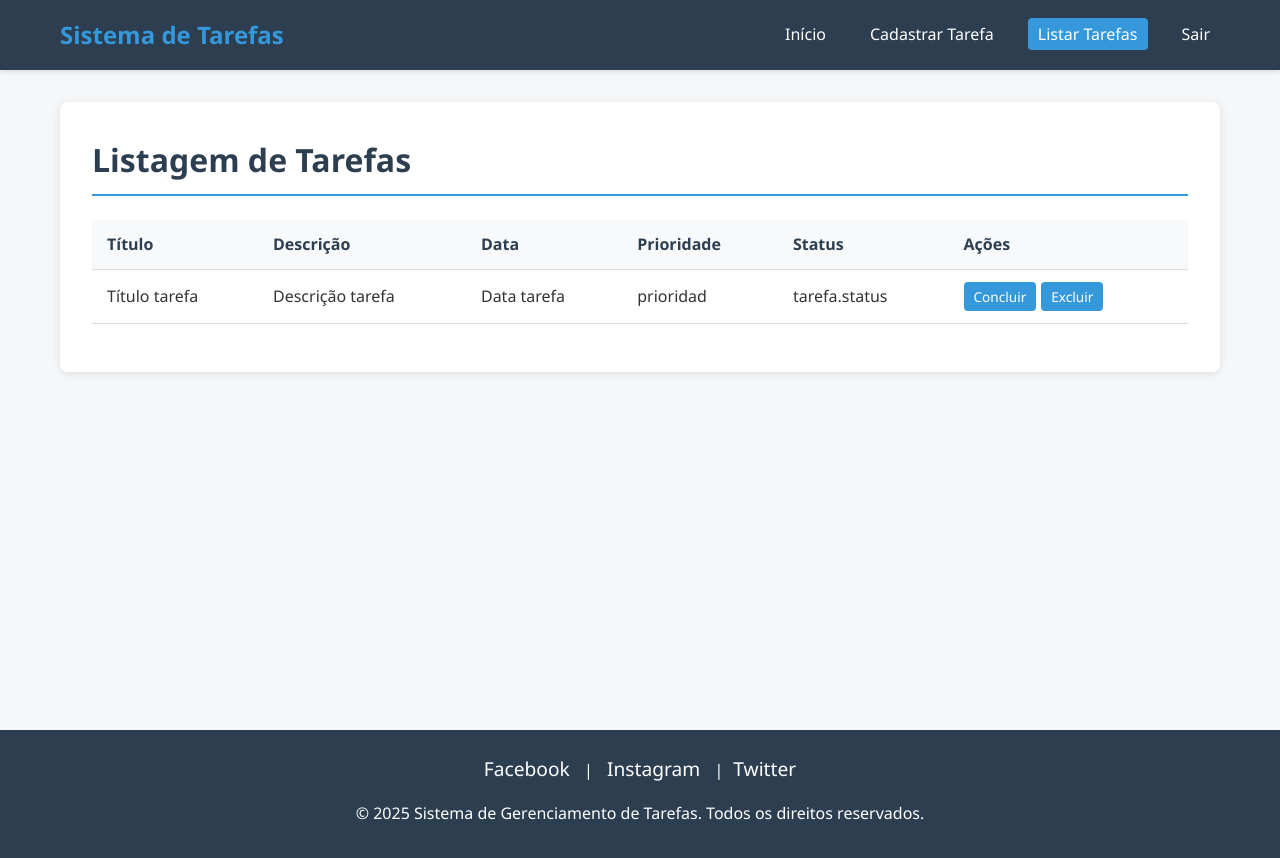
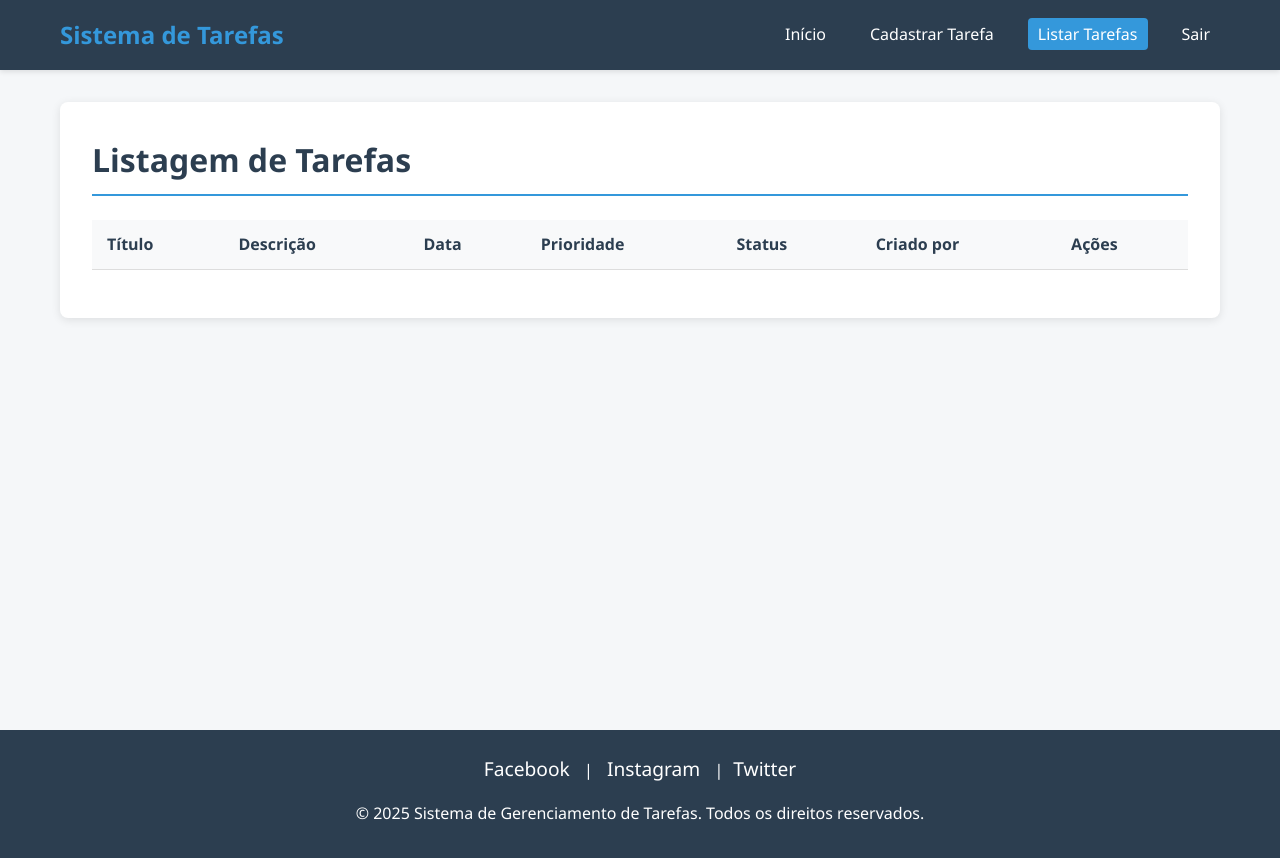
Before and after one commit to PedroHViudes/aula-luiz-trabalho, a React (Vite) app: page /listagem in a window 1280 px wide. Shown: the top 858 px of the page. Built offline with nearby package versions, Linux system fonts and the light colour scheme.

Commit message:
FEITO INSERIR E MOSTAR

```diff
--- a/src/pages/cadastro.jsx
+++ b/src/pages/cadastro.jsx
@@ -46,6 +46,8 @@ export default function Cadastro() {
         toast.success("Cadastrado com sucesso!!", {
             closeButton: () => (<button onClick={() => navigate('/')}>Login</button>),
         })
+
+        localStorage.setItem("usuarioLogado", JSON.stringify(usuario));
 
     }
 
--- a/src/pages/cadastro_atividade.jsx
+++ b/src/pages/cadastro_atividade.jsx
@@ -14,12 +14,15 @@ export default function CadastroAtividade() {
     function handleSubmit(e) {
         e.preventDefault();
 
+
+
         const novaTarefa = {
             "tituloatv": tituloatv,
             "descricao": descricao,
             "data": datac,
             "prioridade": prioridade
         };
+
 
         const usuarioLogado = JSON.parse(localStorage.getItem("usuarioLogado"));
 
--- a/src/pages/listagem.jsx
+++ b/src/pages/listagem.jsx
@@ -1,7 +1,17 @@
+import { useState, useEffect } from "react";
 import Cabecalho from "../components/cabecalho";
 import Rodape from "../components/rodape";
 
 export default function Listagem() {
+  const [tarefas, setTarefas] = useState([]);
+
+  useEffect(() => {
+    const listaDeTarefasSalvas = localStorage.getItem('TAREFAS_CADASTRADAS');
+    if (listaDeTarefasSalvas) {
+      setTarefas(JSON.parse(listaDeTarefasSalvas));
+    }
+  }, []); // O array vazio [] faz com que o useEffect rode apenas uma vez, na primeira vez que a página é carregada.
+
   return (
     <>
       <Cabecalho />
@@ -18,23 +28,27 @@ export default function Listagem() {
                     <th>Data</th>
                     <th>Prioridade</th>
                     <th>Status</th>
+                    <th>Criado por</th>
                     <th>Ações</th>
                   </tr>
                 </thead>
                 <tbody>
-                  <tr>
-                    <td>Título tarefa</td>
-                    <td>Descrição tarefa</td>
-                    <td>Data tarefa</td>
-                    <td>prioridad</td>
+                  {tarefas.map((tarefa, index) => (
+                    <tr key={index}>
+                      <td>{tarefa.tituloatv}</td>
+                      <td>{tarefa.descricao}</td>
+                      <td>{tarefa.data}</td>
+                      <td>{tarefa.prioridade}</td>
                       <td>
-                      <span className="status-">tarefa.status</span>
+                        <span className="status-">{tarefa.status || "Pendente"}</span>
                       </td>
+                      <td>{tarefa.criadoPor}</td>
                       <td className="acoes">
                         <button>Concluir</button>
                         <button>Excluir</button>
                       </td>
                     </tr>
+                  ))}
                 </tbody>
               </table>
             </div>
```
Lines whose indentation alone changed are shown as unchanged.
